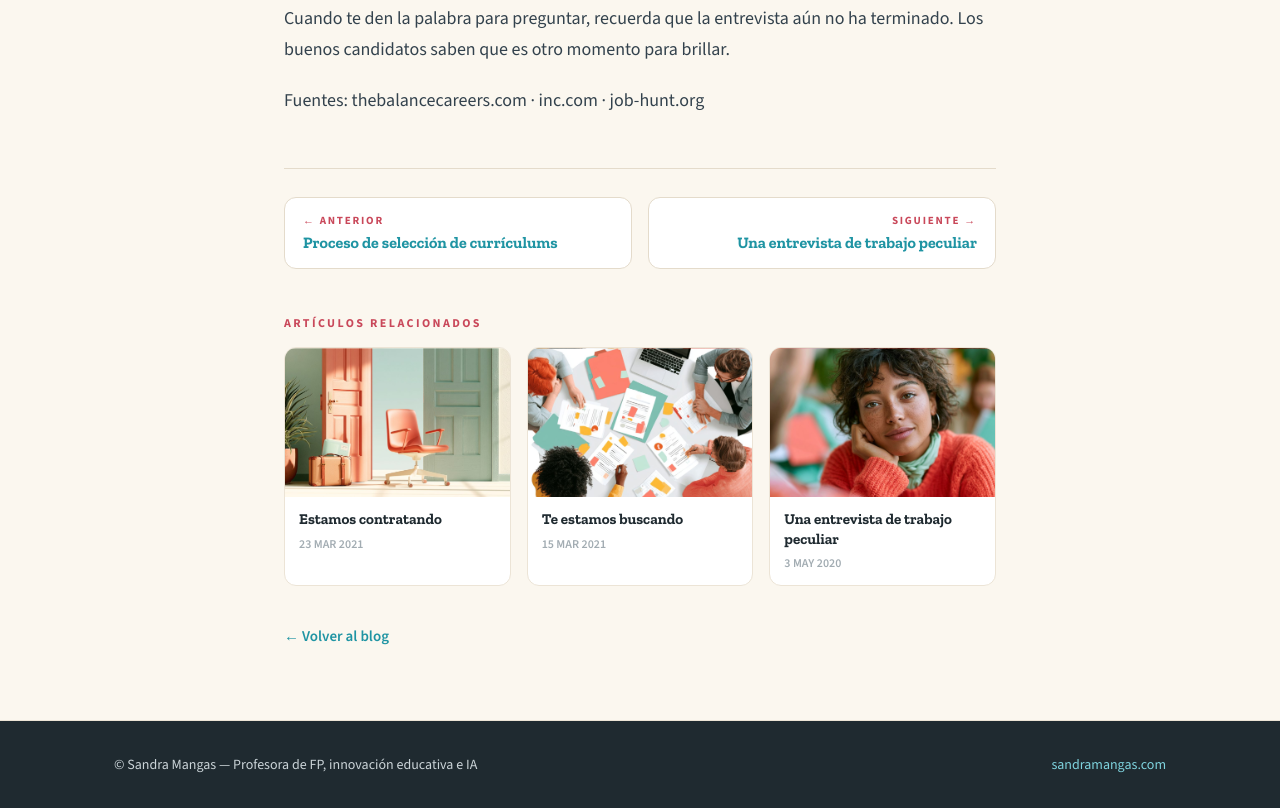
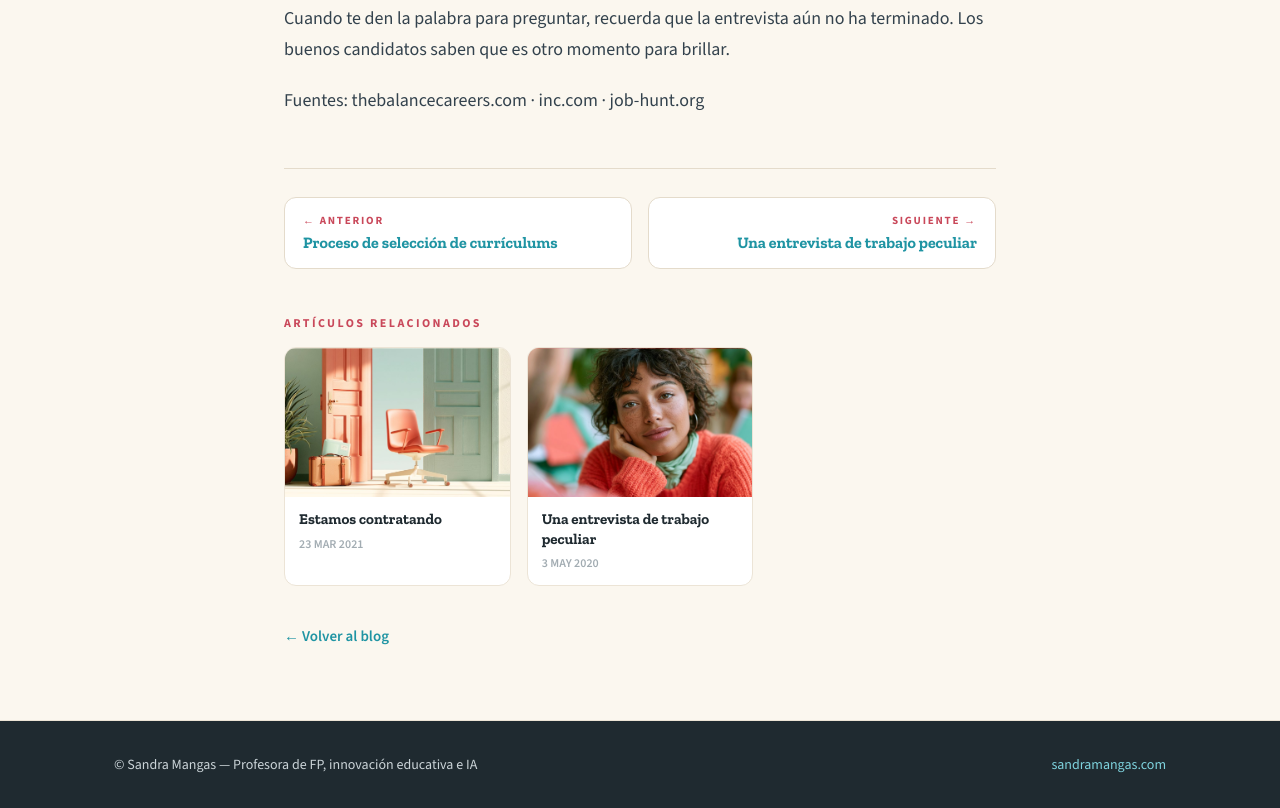
Before and after one commit to sandeeacocina-lab/web, a plain HTML site: page 2020/04/16/interview-questions-and-answers/index.html in a window 1280 px wide. Shown: the part 5247-6055 px from the top of the page. Drawn offline with nearby package versions, Linux system fonts and the light colour scheme.

Commit message:
Add files via upload

```diff
--- a/2020/04/16/interview-questions-and-answers/index.html
+++ b/2020/04/16/interview-questions-and-answers/index.html
@@ -107,10 +107,6 @@ footer.site{margin-top:70px;border-top:1px solid #ECE4D6;background:#1F2A30;colo
         <span class="ph" style="background-image:url('../../../../images/recruitment.jpg')"></span>
         <span class="rt"><span class="lang-es">Estamos contratando</span><span class="lang-en">We are hiring!</span></span>
         <span class="rd"><span class="lang-es">23 MAR 2021</span><span class="lang-en">MAR 23, 2021</span></span>
-      </a><a class="relcard" href="../../../../2021/03/15/te-estamos-buscando/">
-        <span class="ph" style="background-image:url('../../../../images/committee.jpg')"></span>
-        <span class="rt"><span class="lang-es">Te estamos buscando</span><span class="lang-en">We’re looking for you</span></span>
-        <span class="rd"><span class="lang-es">15 MAR 2021</span><span class="lang-en">MAR 15, 2021</span></span>
       </a><a class="relcard" href="../../../../2020/05/03/a-peculiar-job-interview/">
         <span class="ph" style="background-image:url('../../../../images/interview-humor.jpg')"></span>
         <span class="rt"><span class="lang-es">Una entrevista de trabajo peculiar</span><span class="lang-en">A peculiar job interview</span></span>
```
